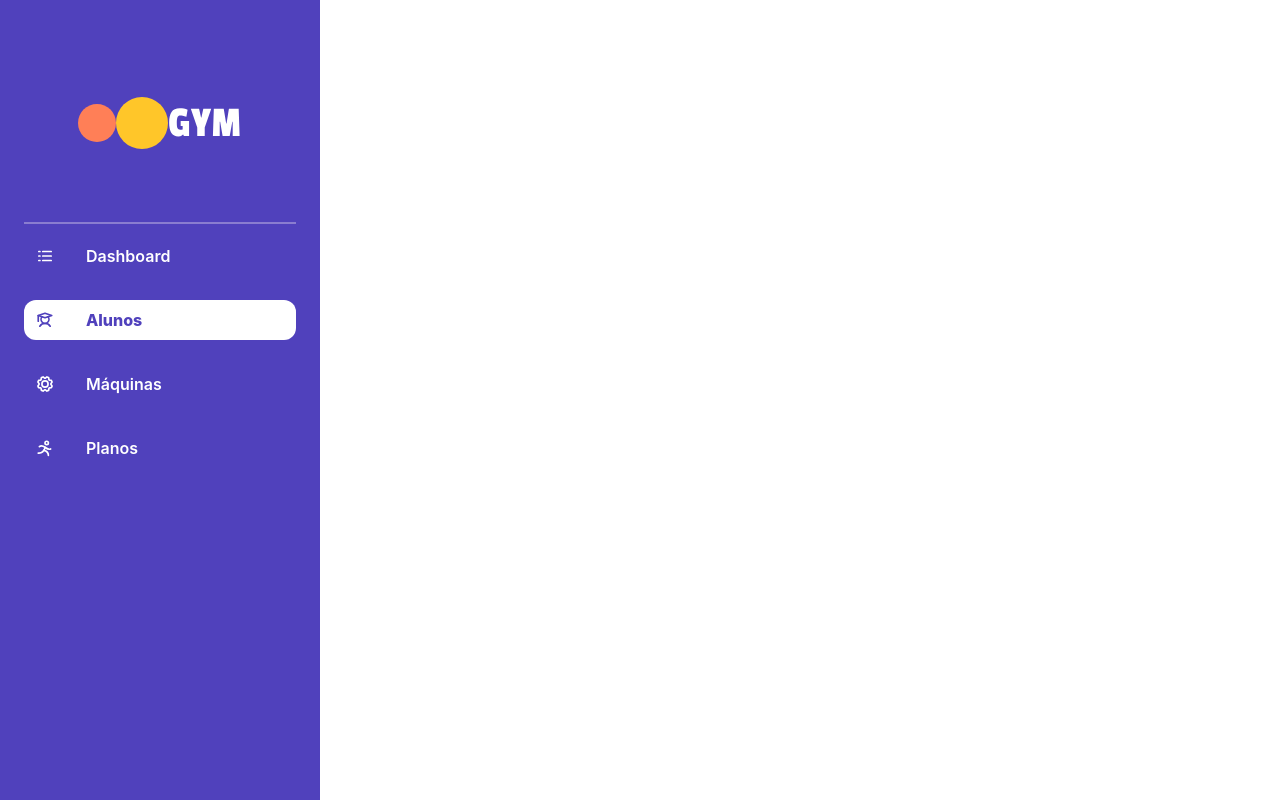
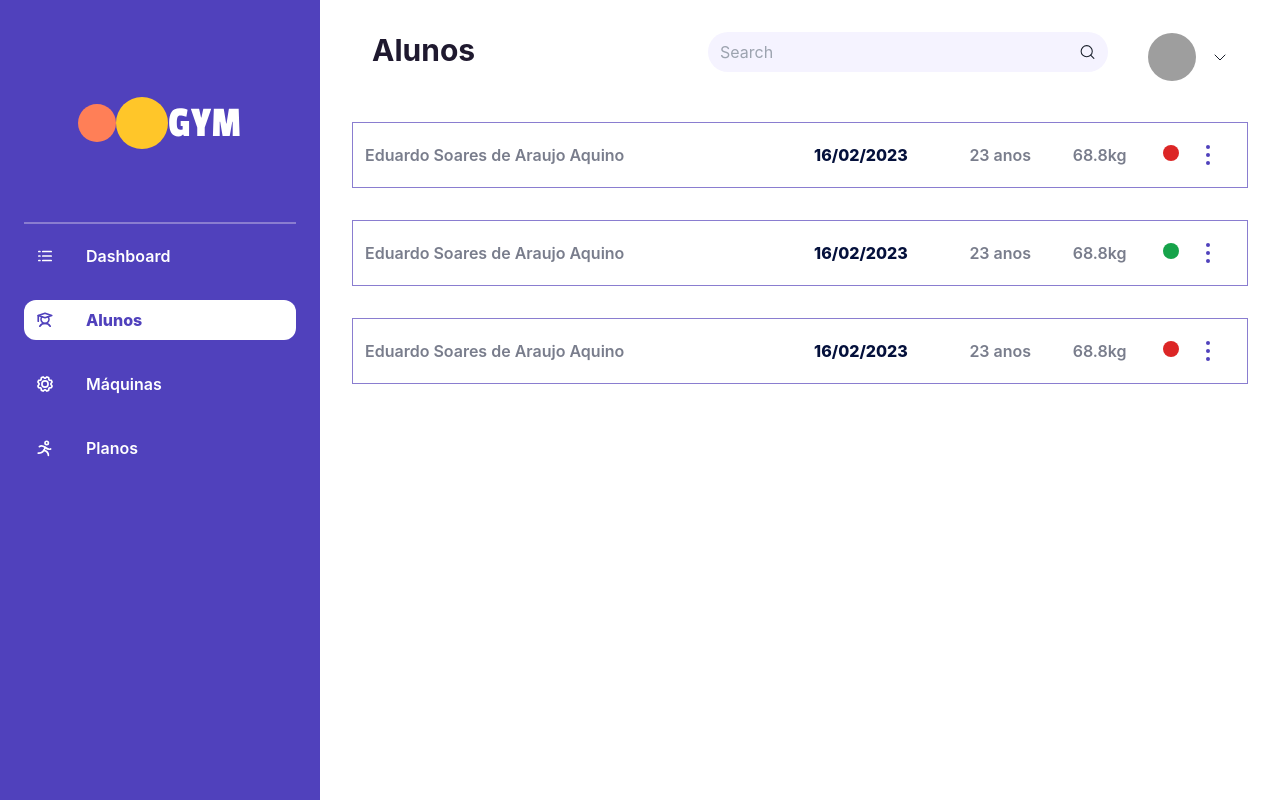
Before and after one commit to eduardo1199/gym-app-frontend, a React (Vite) app: page /students in a window 1280 px wide. Shown: the top 800 px of the page. Built offline with nearby package versions, Linux system fonts and the light colour scheme; no server answers; grey boxes are pictures that could not be loaded.

Commit message:
development page students

```diff
--- a/src/components/Header/index.tsx
+++ b/src/components/Header/index.tsx
@@ -1,9 +1,9 @@
 import { useLocation } from "react-router-dom";
 import { useGetAdminQuery } from "../../feature/admin/admin-slice";
-import { capitalizeFirstLetter } from "../../utils";
 
 import { InputSearch } from "./Input";
 import { Logout } from "./Logout";
+import { titleFromPage } from "./utils";
 
 interface HeaderProps {
   visibleSearchBar: boolean;
@@ -12,7 +12,7 @@ interface HeaderProps {
 export function Header({ visibleSearchBar }: HeaderProps) {
   const { pathname } = useLocation();
 
-  const title = capitalizeFirstLetter(pathname.split('/')[1]);
+  const title = titleFromPage(pathname);
 
   const { data: admin } = useGetAdminQuery();
 
--- /dev/null
+++ b/src/components/Header/utils/index.ts
@@ -0,0 +1,14 @@
+export function titleFromPage(url: string): string {
+  switch (url) {
+    case '/students':
+      return 'Alunos'
+    case '/machines':
+      return 'Máquinas'
+    case '/dashboard':
+      return 'Dashboard'
+    case '/plans':
+      return 'Planos'
+    default:
+      return ''
+  }
+}
--- /dev/null
+++ b/src/components/Table/index.tsx
@@ -0,0 +1,7 @@
+export function TableRow() {
+  return (
+    <tr>
+
+    </tr>
+  )
+}
--- a/src/layouts/index.tsx
+++ b/src/layouts/index.tsx
@@ -6,7 +6,7 @@ export function DefaultLayout() {
   return (
     <div className="flex">
       <SideBar />
-      <div className="flex flex-1 flex-col bg-primary-white p-8">
+      <div className="flex flex-1 flex-col bg-primary-white">
         <Outlet />
       </div>
     </div>
--- a/src/pages/dashboard/index.tsx
+++ b/src/pages/dashboard/index.tsx
@@ -27,7 +27,7 @@ export function Dashboard(): JSX.Element {
   })
 
   return (
-    <>
+    <div className="p-8">
       <Header visibleSearchBar={false} />
 
       <div className="grid xl:grid-cols-2 gap-16 grid-cols-1 my-auto">
@@ -75,6 +75,6 @@ export function Dashboard(): JSX.Element {
         />
       </div>
 
-    </>
+    </div>
   )
 }
--- a/src/pages/students/index.tsx
+++ b/src/pages/students/index.tsx
@@ -1,7 +1,117 @@
+import { Button, Tooltip } from "@chakra-ui/react";
+import { DotsThreeVertical } from "phosphor-react";
+import { Header } from "../../components/Header";
+import { useGetUsersQuery } from "../../feature/user/user-slice";
+
 export function Students() {
+  const { data: Users } = useGetUsersQuery();
+
   return (
-    <div className="w-full h-screen flex">
-
+    <div className="p-8">
+      <Header visibleSearchBar />
+      {/* {JSON.stringify(Users, null, 2)} */}
+      <div className="h-screen mt-10">
+        <table className="w-full">
+          <tbody>
+            <tr className="bg-primary-white border border-tertiary-pink border-collapse rounded-t-2xl rounded-b-2xl">
+              <td className="py-5 px-3">
+                <span className="text-base text-primary-gray font-semibold">
+                  Eduardo Soares de Araujo Aquino
+                </span>
+              </td>
+              <td>
+                <span className="font-extrabold text-base text-primary-blue">
+                  16/02/2023
+                </span>
+              </td>
+              <td>
+                <span className="text-base text-primary-gray font-semibold">
+                  23 anos
+                </span>
+              </td>
+              <td>
+                <span className="text-base text-primary-gray font-semibold">
+                  68.8kg
+                </span>
+              </td>
+              <td>
+                <Tooltip hasArrow label='Usuário está com plano vencido' bg='red.600'>
+                  <button className="w-4 h-4 bg-red-600 rounded-full"/>
+                </Tooltip>
+              </td>
+              <td className="rounded">
+                <DotsThreeVertical size={32} weight="bold" className="fill-primary-purple" />
+              </td>
+            </tr>
+            <tr>
+              <td className="py-4"></td>
+            </tr>
+            <tr className="bg-primary-white border border-tertiary-pink border-collapse rounded-t-2xl rounded-b-2xl">
+              <td className="py-5 px-3">
+                <span className="text-base text-primary-gray font-semibold">
+                  Eduardo Soares de Araujo Aquino
+                </span>
+              </td>
+              <td>
+                <span className="font-extrabold text-base text-primary-blue">
+                  16/02/2023
+                </span>
+              </td>
+              <td>
+                <span className="text-base text-primary-gray font-semibold">
+                  23 anos
+                </span>
+              </td>
+              <td>
+                <span className="text-base text-primary-gray font-semibold">
+                  68.8kg
+                </span>
+              </td>
+              <td>
+                <Tooltip hasArrow label='Usuário está em dia' bg='green.600'>
+                  <button className="w-4 h-4 bg-green-600 rounded-full"/>
+                </Tooltip>
+              </td>
+              <td className="rounded">
+                <DotsThreeVertical size={32} weight="bold" className="fill-primary-purple" />
+              </td>
+            </tr>
+            <tr>
+              <td className="py-4" />
+            </tr>
+            <tr className="bg-primary-white border border-tertiary-pink border-collapse rounded-t-2xl rounded-b-2xl">
+              <td className="py-5 px-3">
+                <span className="text-base text-primary-gray font-semibold">
+                  Eduardo Soares de Araujo Aquino
+                </span>
+              </td>
+              <td>
+                <span className="font-extrabold text-base text-primary-blue">
+                  16/02/2023
+                </span>
+              </td>
+              <td>
+                <span className="text-base text-primary-gray font-semibold">
+                  23 anos
+                </span>
+              </td>
+              <td>
+                <span className="text-base text-primary-gray font-semibold">
+                  68.8kg
+                </span>
+              </td>
+              <td>
+                <Tooltip hasArrow label='Usuário está com plano vencido' bg='red.600'>
+                  <button className="w-4 h-4 bg-red-600 rounded-full"/>
+                </Tooltip>
+              </td>
+              <td className="rounded">
+                <DotsThreeVertical size={32} weight="bold" className="fill-primary-purple" />
+              </td>
+            </tr>
+          </tbody>
+        </table>
+      </div>
     </div>
   )
 }
--- a/src/utils/index.ts
+++ b/src/utils/index.ts
@@ -9,7 +9,3 @@ export function dateFormat(date: string): string {
     useAdditionalDayOfYearTokens: true
   });
 }
-
-export function capitalizeFirstLetter(title: string): string {
-  return title.charAt(0).toUpperCase() + title.slice(1);
-}
```
